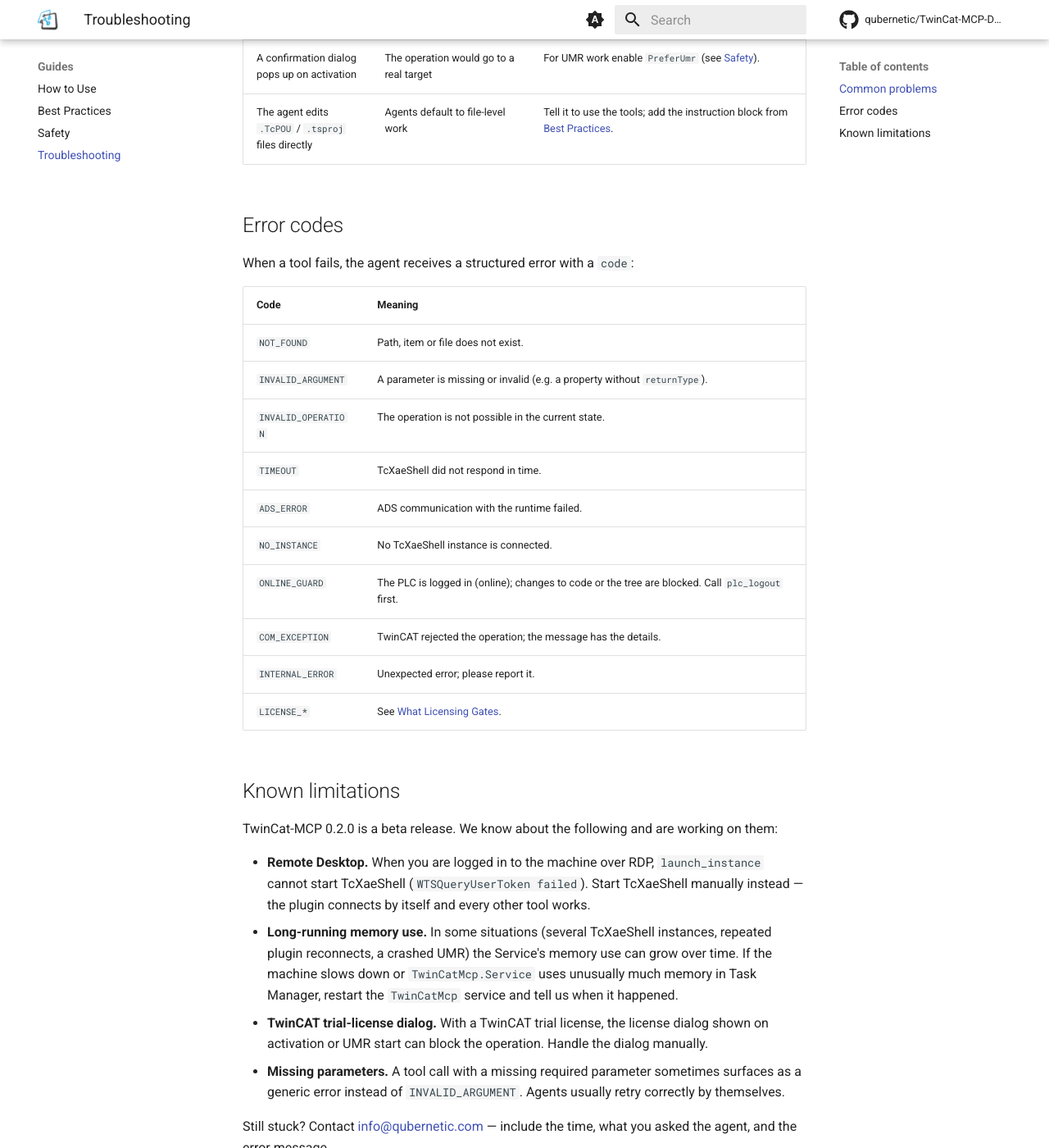
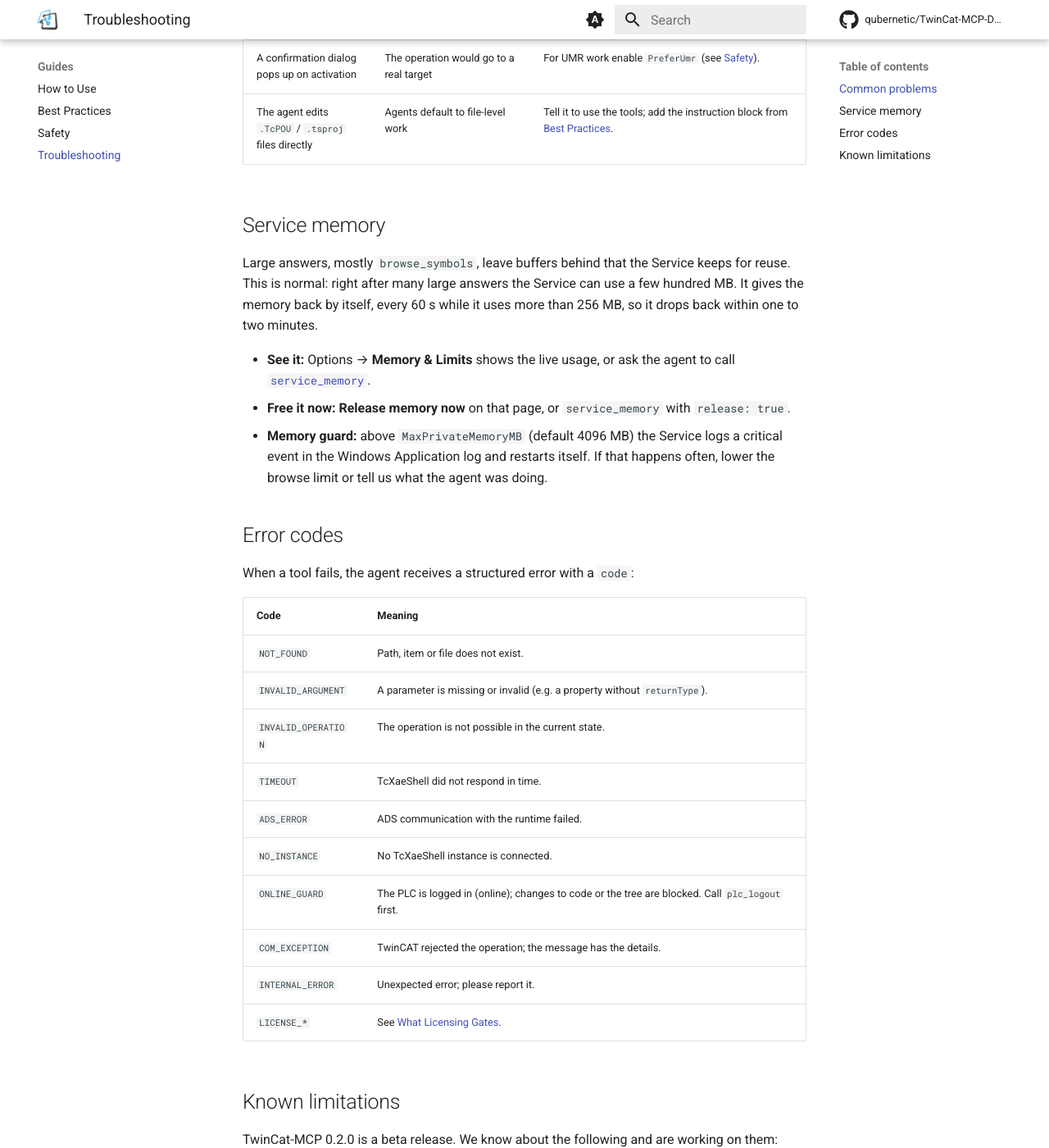
Before and after one commit to qubernetic/TwinCat-MCP-Docs, an MkDocs documentation site: the page built from docs/guides/troubleshooting.md, in a window 1280 px wide and 1400 px high, scrolled down 755 px. Shown: the whole window at 82% size. Built offline with MkDocs 1.6.1 and Material for MkDocs 9.7.7, drawn with Linux system fonts in a browser that asks for light colours; comment, search, counter and statistics services are not loaded.

Commit message:
docs(guides): replace the memory known limitation with Service memory help
Refs #6

```diff
--- a/docs/guides/troubleshooting.md
+++ b/docs/guides/troubleshooting.md
@@ -12,6 +12,21 @@
 | `ADS_ERROR` | PLC not running, or wrong target | Check the PLC state; on the UMR use the NetId from `get_umr_netid`. |
 | A confirmation dialog pops up on activation | The operation would go to a real target | For UMR work enable `PreferUmr` (see [Safety](safety.md)). |
 | The agent edits `.TcPOU` / `.tsproj` files directly | Agents default to file-level work | Tell it to use the tools; add the instruction block from [Best Practices](best-practices.md). |
+
+## Service memory
+
+Large answers, mostly `browse_symbols`, leave buffers behind that the Service keeps
+for reuse. This is normal: right after many large answers the Service can use a few
+hundred MB. It gives the memory back by itself, every 60 s while it uses more than
+256 MB, so it drops back within one to two minutes.
+
+- **See it:** Options → **Memory & Limits** shows the live usage, or ask the agent to
+  call [`service_memory`](../tools/instances-and-solutions.md#service_memory).
+- **Free it now:** **Release memory now** on that page, or `service_memory` with
+  `release: true`.
+- **Memory guard:** above `MaxPrivateMemoryMB` (default 4096 MB) the Service logs a
+  critical event in the Windows Application log and restarts itself. If that happens
+  often, lower the browse limit or tell us what the agent was doing.
 
 ## Error codes
 
@@ -37,10 +52,6 @@
 - **Remote Desktop.** When you are logged in to the machine over RDP,
   `launch_instance` cannot start TcXaeShell (`WTSQueryUserToken failed`). Start
   TcXaeShell manually instead — the plugin connects by itself and every other tool works.
-- **Long-running memory use.** In some situations (several TcXaeShell instances,
-  repeated plugin reconnects, a crashed UMR) the Service's memory use can grow over
-  time. If the machine slows down or `TwinCatMcp.Service` uses unusually much memory
-  in Task Manager, restart the `TwinCatMcp` service and tell us when it happened.
 - **TwinCAT trial-license dialog.** With a TwinCAT trial license, the license dialog
   shown on activation or UMR start can block the operation. Handle the dialog manually.
 - **Missing parameters.** A tool call with a missing required parameter sometimes
```
